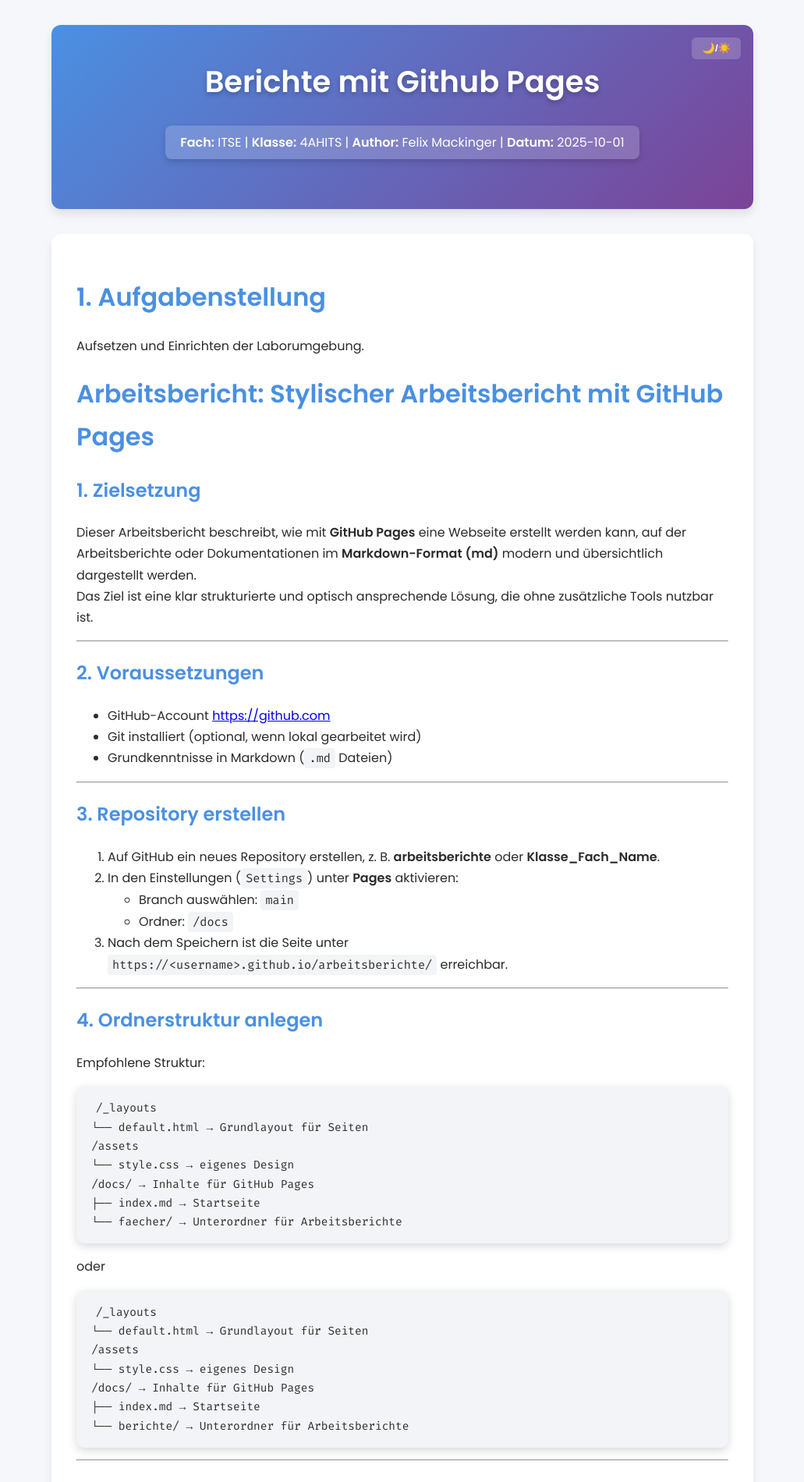
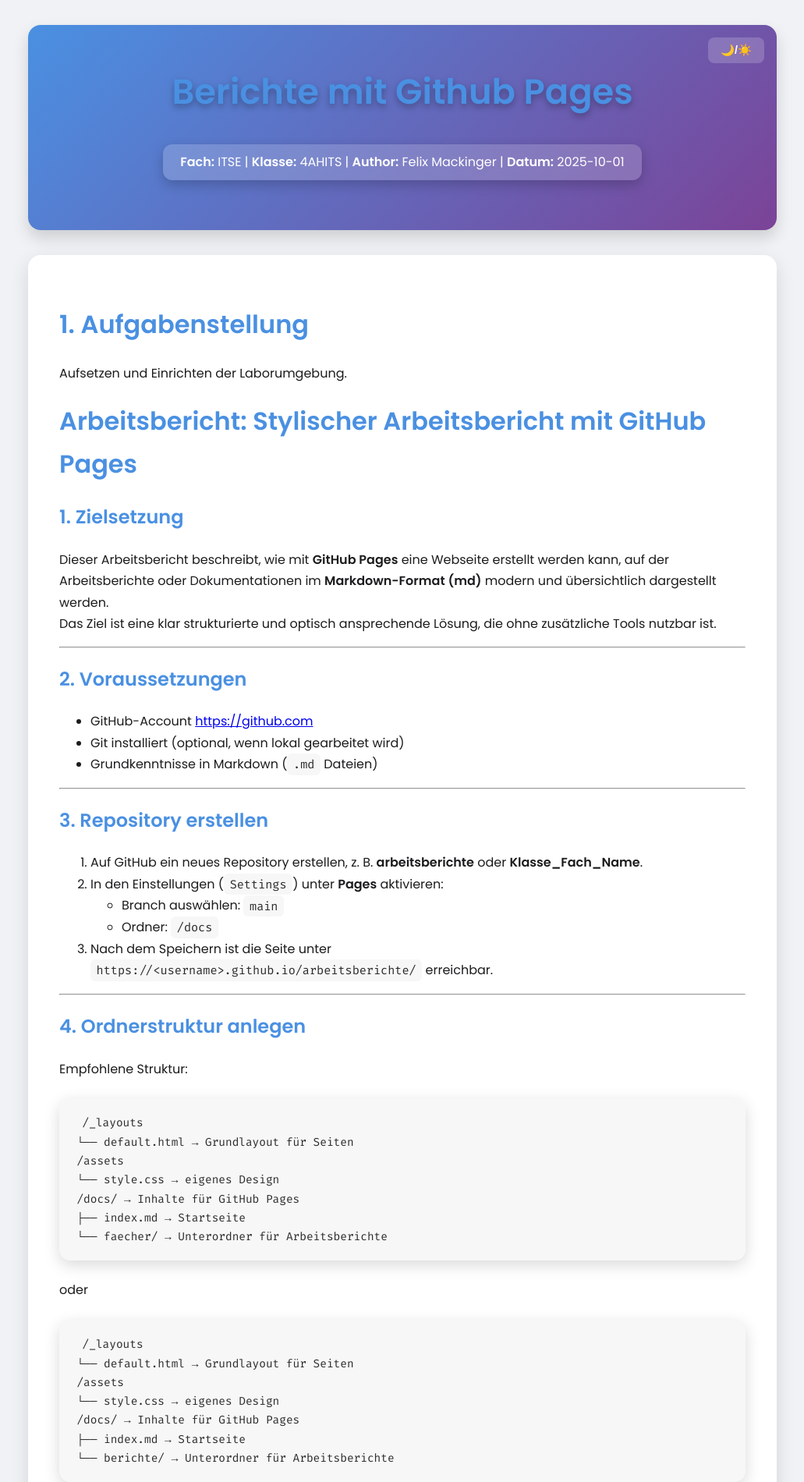
Before and after one commit to Felix-Mackinger/4AHITS_ITSE_Mackinger, a Jekyll site: the page built from berichte/1_HowTo_Bericht.md, in a window 1280 px wide. Shown: the top 1900 px of the page at 78% size, without its empty margins (124-1155 px from the left). Built offline with Jekyll 4.4.1, drawn with Linux system fonts in a browser that asks for light colours; our own code applies the rules of GitHub Pages for plain Markdown files.

Commit message:
Update style.css

```diff
--- a/assets/css/style.css
+++ b/assets/css/style.css
@@ -2,21 +2,21 @@
 @import url('https://fonts.googleapis.com/css2?family=Fira+Code:wght@400;600&display=swap');
 
 /* ===========================================================
-   🎨 Designvariablen
+   🎨 Farbvariablen & Theme
    =========================================================== */
 
 :root {
-  --bg: #f5f7fa;
-  --text: #2b2b2b;
+  --bg: #f0f2f5;
+  --text: #1c1c1e;
   --header-gradient: linear-gradient(135deg, #4A90E2, #7B4397);
   --meta-bg: rgba(255, 255, 255, 0.18);
   --meta-text: #fff;
   --box-bg: #ffffff;
   --accent: #4A90E2;
 
-  /* --- Codefarben Light Mode --- */
-  --code-bg: #f3f4f7;
-  --code-text: #2d2d2d;
+  /* Codeblock Light */
+  --code-bg: #f7f7f7;
+  --code-text: #2b2b2b;
   --code-comment: #6a737d;
   --code-keyword: #7B4397;
   --code-string: #008000;
@@ -37,7 +37,7 @@ body.dark {
   --box-bg: #2a2a3b;
   --accent: #7dafff;
 
-  /* --- Codefarben Dark Mode --- */
+  /* Codeblock Dark */
   --code-bg: #282c34;
   --code-text: #abb2bf;
   --code-comment: #5c6370;
@@ -52,27 +52,26 @@ body.dark {
 }
 
 /* ===========================================================
-   🧱 Grundstruktur
+   🧱 Grundlayout
    =========================================================== */
 
 body {
   font-family: 'Poppins', sans-serif;
   background: var(--bg);
   color: var(--text);
-  max-width: 900px;
+  max-width: 960px;
   margin: 0 auto;
   padding: 2rem;
   line-height: 1.7;
   transition: background 0.3s, color 0.3s;
 }
 
-/* ---------- HEADER ---------- */
 header {
   background: var(--header-gradient);
   color: var(--meta-text);
-  padding: 2.5rem 2rem 3rem 2rem;
-  border-radius: 12px;
-  box-shadow: 0 6px 12px rgba(0,0,0,0.1);
+  padding: 3rem 2rem 3rem 2rem;
+  border-radius: 16px;
+  box-shadow: 0 10px 20px rgba(0,0,0,0.15);
   text-align: center;
   position: relative;
 }
@@ -80,22 +79,22 @@ header {
 header h1 {
   margin: 0 0 1rem 0;
   font-weight: 700;
-  font-size: 2.4rem;
-  text-shadow: 0 3px 6px rgba(0,0,0,0.25);
-  color: #fff;
+  font-size: 2.8rem;
+  text-shadow: 0 4px 8px rgba(0,0,0,0.3);
 }
 
 .meta {
-  margin-top: 0.5rem;
+  margin-top: 0.8rem;
   font-size: 1rem;
   display: inline-block;
-  padding: 0.6rem 1.2rem;
-  border-radius: 8px;
+  padding: 0.7rem 1.4rem;
+  border-radius: 12px;
   background: var(--meta-bg);
   color: var(--meta-text);
-  box-shadow: 0 4px 8px rgba(0,0,0,0.15);
-  backdrop-filter: blur(6px);
+  box-shadow: 0 6px 16px rgba(0,0,0,0.2);
+  backdrop-filter: blur(10px);
   line-height: 1.5;
+  transition: background 0.3s;
 }
 
 .theme-toggle {
@@ -105,24 +104,25 @@ header h1 {
   background: var(--meta-bg);
   color: var(--meta-text);
   border: none;
-  padding: 0.4rem 0.8rem;
-  border-radius: 6px;
+  padding: 0.5rem 1rem;
+  border-radius: 8px;
   cursor: pointer;
   font-weight: 600;
-  transition: background 0.2s;
+  font-size: 0.9rem;
+  transition: all 0.2s;
 }
 .theme-toggle:hover {
   background: rgba(255,255,255,0.3);
+  transform: scale(1.05);
 }
 
-/* ---------- MAIN ---------- */
 main {
   background: var(--box-bg);
-  padding: 2rem;
-  border-radius: 12px;
+  padding: 2.5rem;
+  border-radius: 16px;
   margin-top: 2rem;
-  box-shadow: 0 6px 12px rgba(0,0,0,0.08);
-  transition: background 0.3s;
+  box-shadow: 0 8px 24px rgba(0,0,0,0.12);
+  transition: background 0.3s, box-shadow 0.3s;
 }
 
 h1, h2, h3 {
@@ -131,11 +131,11 @@ h1, h2, h3 {
 
 img {
   max-width: 100%;
-  border-radius: 8px;
-  margin: 1rem 0;
+  border-radius: 12px;
+  margin: 1.2rem 0;
+  box-shadow: 0 6px 18px rgba(0,0,0,0.1);
 }
 
-/* ---------- FOOTER ---------- */
 footer {
   margin-top: 3rem;
   text-align: center;
@@ -144,54 +144,38 @@ footer {
 }
 
 /* ===========================================================
-   💻 Code (Inline + Block)
+   💻 Code & Syntax Highlighting
    =========================================================== */
 
 code {
   background: var(--code-bg);
   color: var(--code-text);
-  padding: 0.2em 0.4em;
-  border-radius: 4px;
+  padding: 0.25em 0.5em;
+  border-radius: 6px;
   font-family: 'Fira Code', monospace;
   font-size: 0.95em;
 }
 
-pre {
+pre, .highlight {
   background: var(--code-bg);
   color: var(--code-text);
-  padding: 1rem 1.2rem;
-  border-radius: 10px;
+  padding: 1.2rem 1.4rem;
+  border-radius: 14px;
   overflow-x: auto;
-  box-shadow: 0 4px 12px rgba(0,0,0,0.15);
+  box-shadow: 0 6px 20px rgba(0,0,0,0.15);
   font-family: 'Fira Code', monospace;
   font-size: 0.95em;
   line-height: 1.6;
+  margin: 1.5rem 0;
 }
 
-/* ===========================================================
-   ✨ Rouge Syntax Highlighting (GitHub Pages)
-   =========================================================== */
-
-.highlight {
-  background: var(--code-bg);
-  color: var(--code-text);
-  padding: 1rem 1.2rem;
-  border-radius: 10px;
-  overflow-x: auto;
-  font-family: 'Fira Code', monospace;
-  font-size: 0.95em;
-  line-height: 1.6;
-  box-shadow: 0 4px 12px rgba(0,0,0,0.15);
-}
-
-/* --- Standard Rouge Tokens --- */
+/* Rouge Tokens */
 .highlight .c     { color: var(--code-comment); font-style: italic; }
 .highlight .k     { color: var(--code-keyword); font-weight: 600; }
 .highlight .s     { color: var(--code-string); }
 .highlight .n     { color: var(--code-variable); }
 .highlight .nf    { color: var(--code-function); }
 .highlight .o     { color: var(--code-keyword); }
-.highlight .p     { color: var(--code-text); }
 .highlight .mi,
 .highlight .m     { color: var(--code-number); }
 .highlight .nb,
@@ -201,33 +185,7 @@ pre {
 .highlight .nv    { color: var(--code-variable); }
 .highlight .err   { color: var(--code-error); background: rgba(255,0,0,0.15); }
 
-/* --- Sprache-spezifische Anpassungen --- */
-.highlight.html .nt  { color: var(--code-tag); }
-.highlight.html .na  { color: var(--code-attr); }
-.highlight.html .s   { color: var(--code-string); }
-
-.highlight.js .k     { color: var(--code-keyword); }
-.highlight.js .nf    { color: var(--code-function); }
-.highlight.js .s     { color: var(--code-string); }
-.highlight.js .mi    { color: var(--code-number); }
-
-.highlight.python .k { color: var(--code-keyword); }
-.highlight.python .s { color: var(--code-string); }
-.highlight.python .nf { color: var(--code-function); }
-.highlight.python .bp { color: var(--code-variable); }
-
-.highlight.csharp .k  { color: var(--code-keyword); }
-.highlight.csharp .nf { color: var(--code-function); }
-.highlight.csharp .s  { color: var(--code-string); }
-.highlight.csharp .n  { color: var(--code-variable); }
-.highlight.csharp .mi { color: var(--code-number); }
-
-.highlight.cpp .k  { color: var(--code-keyword); }
-.highlight.cpp .nf { color: var(--code-function); }
-.highlight.cpp .s  { color: var(--code-string); }
-.highlight.cpp .n  { color: var(--code-variable); }
-
-/* --- Scrollbar Styling --- */
+/* Scrollbars für Code */
 .highlight::-webkit-scrollbar { height: 8px; }
 .highlight::-webkit-scrollbar-thumb { background: var(--accent); border-radius: 8px; }
 .highlight::-webkit-scrollbar-track { background: transparent; }
```
